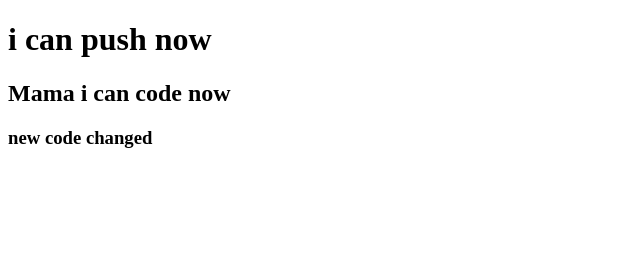
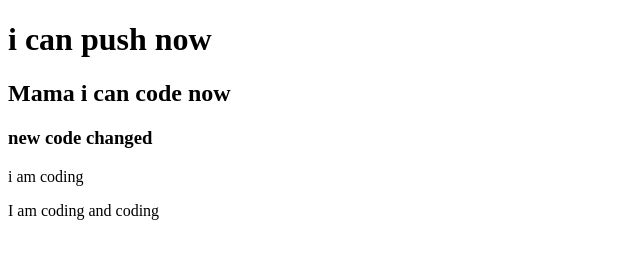
Before and after one commit to hironchandraroy/my-second-repo, a plain HTML site: page index.html in a window 1280 px wide. Shown: the whole page, without its empty margins (0-640 px from the left). Drawn offline with Linux system fonts and the light colour scheme.

Commit message:
style adde

```diff
--- a/index.html
+++ b/index.html
@@ -6,10 +6,13 @@
     <meta name="viewport" content="width=device-width, initial-scale=1.0">
     <title>my second repo
     </title>
+    <link rel="stylesheet" href="index.html">
 </head>
 <body>
     <h1>i can push now</h1>
     <h2>Mama i can code now</h2>
     <h3>new code changed</h3>
+    <p>i am coding</p>
+    <p>I am coding and coding</p>
 </body>
 </html>
```
Also changed, not shown: style.css (added).
